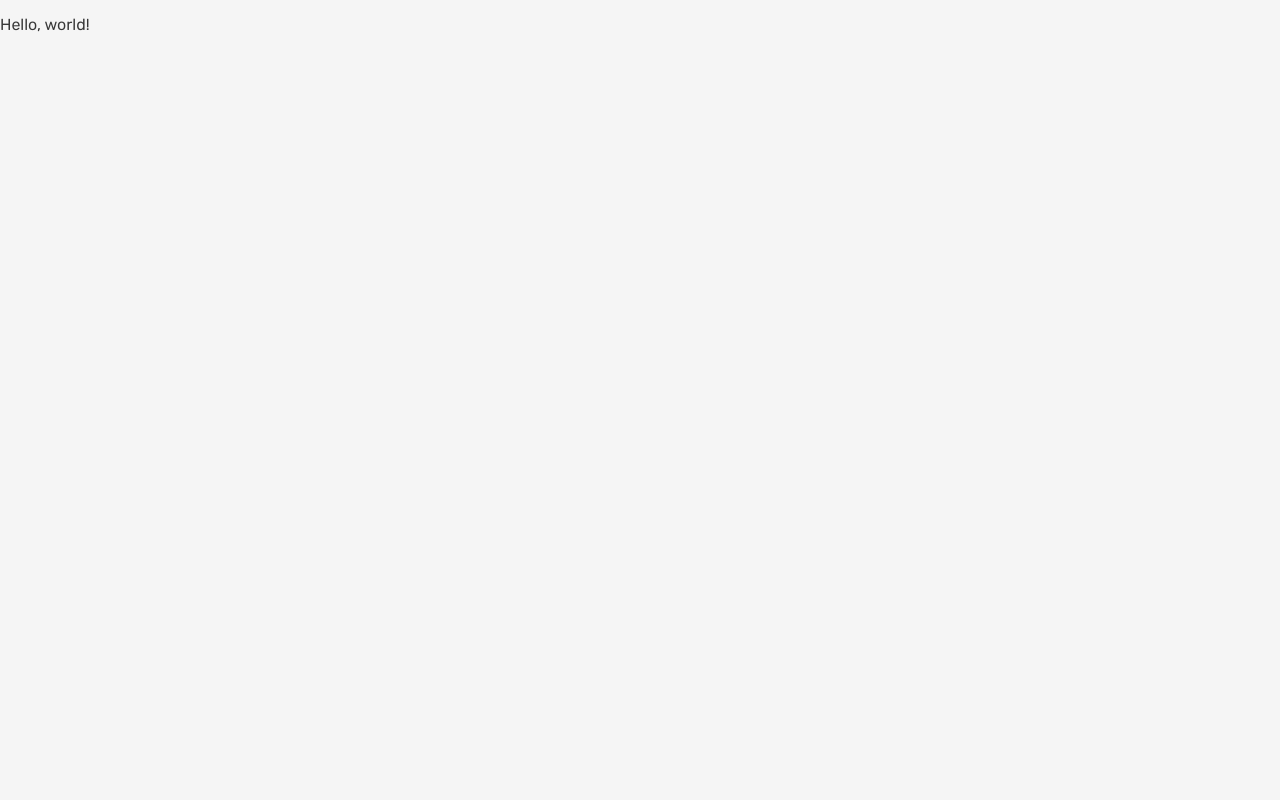
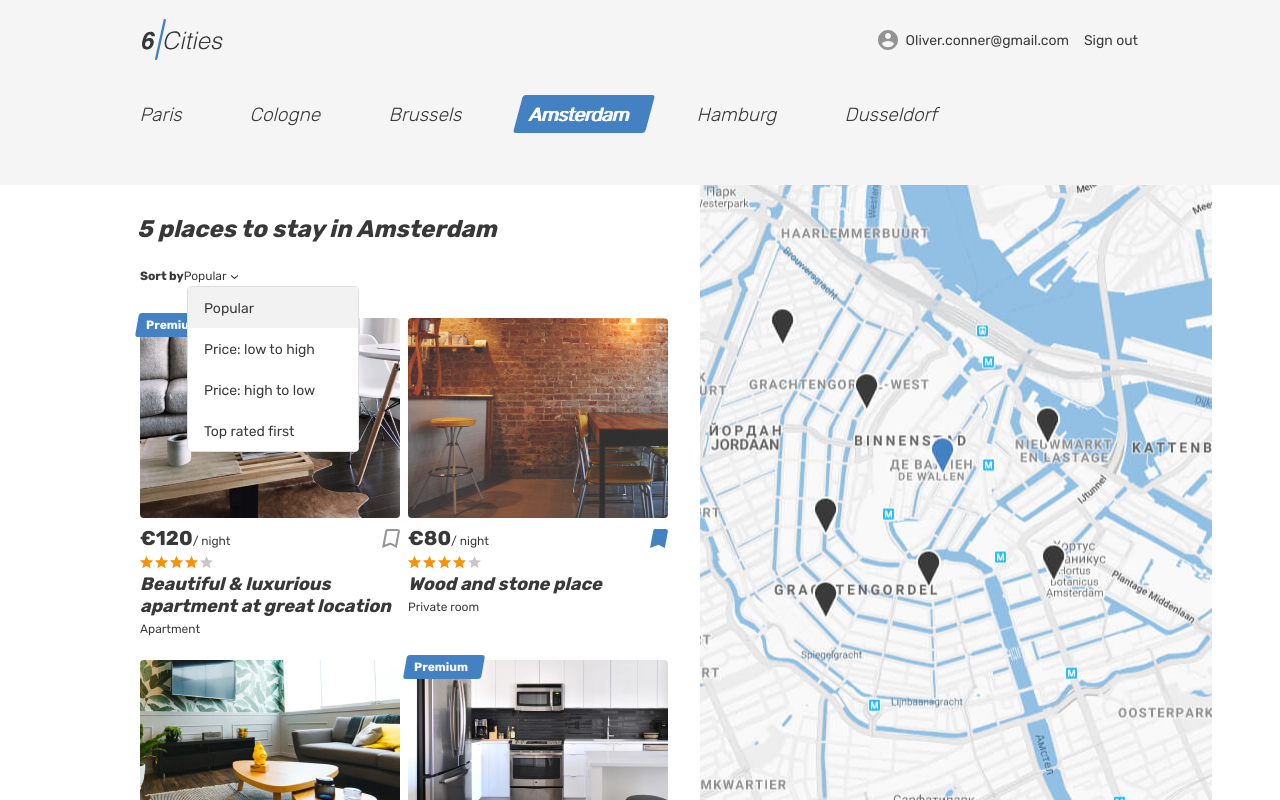
Before and after one commit to kondzerau-ivan/1033347-six-cities-7, a React (Create React App) app in the folder project/: page / in a window 1280 px wide. Built offline with nearby package versions, Linux system fonts and the light colour scheme.

Commit message:
feat: add components and test data

```diff
--- /dev/null
+++ b/project/src/components/App/App.jsx
@@ -0,0 +1,22 @@
+import React from 'react';
+import PropTypes from 'prop-types';
+import Main from '../Main/Main';
+
+export default function App({ housingInfo }) {
+  return <Main housingInfo={ housingInfo } />;
+}
+
+App.propTypes = {
+  housingInfo: PropTypes.arrayOf(
+    PropTypes.shape({
+      id: PropTypes.number.isRequired,
+      image: PropTypes.string.isRequired,
+      isPremium: PropTypes.bool.isRequired,
+      price: PropTypes.number.isRequired,
+      header: PropTypes.string.isRequired,
+      type: PropTypes.string.isRequired,
+      isFavorites: PropTypes.bool.isRequired,
+      rating: PropTypes.number.isRequired,
+    }),
+  ).isRequired,
+};
--- /dev/null
+++ b/project/src/components/Card/Card.jsx
@@ -0,0 +1,81 @@
+import React from 'react';
+import PropTypes from 'prop-types';
+
+export default function Card({ info }) {
+  const {
+    image,
+    isPremium,
+    price,
+    header,
+    type,
+    isFavorites,
+    rating,
+  } = info;
+
+  return (
+    <article className="cities__place-card place-card">
+      {isPremium ?
+        (
+          <div className="place-card__mark">
+            <span>Premium</span>
+          </div>
+        )
+        : ''}
+      <div className="cities__image-wrapper place-card__image-wrapper">
+        <a href="/#">
+          <img
+            className="place-card__image"
+            src={image}
+            width="260"
+            height="200"
+            alt="Place card"
+          />
+        </a>
+      </div>
+      <div className="place-card__info">
+        <div className="place-card__price-wrapper">
+          <div className="place-card__price">
+            <b className="place-card__price-value">&euro;{price}</b>
+            <span className="place-card__price-text">&#47;&nbsp;night</span>
+          </div>
+          <button className={`place-card__bookmark-button ${isFavorites ?
+            'place-card__bookmark-button--active'
+            : ''
+          } button`}
+          type="button"
+          >
+            <svg className="place-card__bookmark-icon" width="18" height="19">
+              <use xlinkHref="#icon-bookmark"></use>
+            </svg>
+            <span className="visually-hidden">To bookmarks</span>
+          </button>
+        </div>
+        <div className="place-card__rating rating">
+          <div className="place-card__stars rating__stars">
+            <span style={{ width: `${rating * 20}%` }}></span>
+            <span className="visually-hidden">Rating</span>
+          </div>
+        </div>
+        <h2 className="place-card__name">
+          <a href="/#">{header}</a>
+        </h2>
+        <p className="place-card__type">{type}</p>
+      </div>
+    </article>
+  );
+}
+
+Card.propTypes = {
+  info: PropTypes.arrayOf(
+    PropTypes.shape({
+      id: PropTypes.number.isRequired,
+      image: PropTypes.string.isRequired,
+      isPremium: PropTypes.bool.isRequired,
+      price: PropTypes.number.isRequired,
+      header: PropTypes.string.isRequired,
+      type: PropTypes.string.isRequired,
+      isFavorites: PropTypes.bool.isRequired,
+      rating: PropTypes.number.isRequired,
+    }),
+  ).isRequired,
+};
--- /dev/null
+++ b/project/src/components/Main/Main.jsx
@@ -0,0 +1,142 @@
+import React from 'react';
+import PropTypes from 'prop-types';
+import Card from '../Card/Card';
+
+export default function Main({ housingInfo }) {
+  return (
+    <div className="page page--gray page--main">
+      <header className="header">
+        <div className="container">
+          <div className="header__wrapper">
+            <div className="header__left">
+              <a className="header__logo-link header__logo-link--active" href="/#">
+                <img
+                  className="header__logo"
+                  src="img/logo.svg"
+                  alt="6 cities logo"
+                  width="81"
+                  height="41"
+                />
+              </a>
+            </div>
+            <nav className="header__nav">
+              <ul className="header__nav-list">
+                <li className="header__nav-item user">
+                  <a
+                    className="header__nav-link header__nav-link--profile"
+                    href="/#"
+                  >
+                    <div className="header__avatar-wrapper user__avatar-wrapper"></div>
+                    <span className="header__user-name user__name">
+                      Oliver.conner@gmail.com
+                    </span>
+                  </a>
+                </li>
+                <li className="header__nav-item">
+                  <a className="header__nav-link" href="/#">
+                    <span className="header__signout">Sign out</span>
+                  </a>
+                </li>
+              </ul>
+            </nav>
+          </div>
+        </div>
+      </header>
+
+      <main className="page__main page__main--index">
+        <h1 className="visually-hidden">Cities</h1>
+        <div className="tabs">
+          <section className="locations container">
+            <ul className="locations__list tabs__list">
+              <li className="locations__item">
+                <a className="locations__item-link tabs__item" href="/#">
+                  <span>Paris</span>
+                </a>
+              </li>
+              <li className="locations__item">
+                <a className="locations__item-link tabs__item" href="/#">
+                  <span>Cologne</span>
+                </a>
+              </li>
+              <li className="locations__item">
+                <a className="locations__item-link tabs__item" href="/#">
+                  <span>Brussels</span>
+                </a>
+              </li>
+              <li className="locations__item">
+                <a className="locations__item-link tabs__item tabs__item--active" href="/#">
+                  <span>Amsterdam</span>
+                </a>
+              </li>
+              <li className="locations__item">
+                <a className="locations__item-link tabs__item" href="/#">
+                  <span>Hamburg</span>
+                </a>
+              </li>
+              <li className="locations__item">
+                <a className="locations__item-link tabs__item" href="/#">
+                  <span>Dusseldorf</span>
+                </a>
+              </li>
+            </ul>
+          </section>
+        </div>
+        <div className="cities">
+          <div className="cities__places-container container">
+            <section className="cities__places places">
+              <h2 className="visually-hidden">Places</h2>
+              <b className="places__found">{housingInfo.length} places to stay in Amsterdam</b>
+              <form className="places__sorting" action="#" method="get">
+                <span className="places__sorting-caption">Sort by</span>
+                <span className="places__sorting-type" tabIndex="0">
+                  Popular
+                  <svg className="places__sorting-arrow" width="7" height="4">
+                    <use xlinkHref="#icon-arrow-select"></use>
+                  </svg>
+                </span>
+                <ul className="places__options places__options--custom places__options--opened">
+                  <li
+                    className="places__option places__option--active"
+                    tabIndex="0"
+                  >
+                    Popular
+                  </li>
+                  <li className="places__option" tabIndex="0">
+                    Price: low to high
+                  </li>
+                  <li className="places__option" tabIndex="0">
+                    Price: high to low
+                  </li>
+                  <li className="places__option" tabIndex="0">
+                    Top rated first
+                  </li>
+                </ul>
+              </form>
+              <div className="cities__places-list places__list tabs__content">
+                {housingInfo.map((infoItem) => <Card key={infoItem.id} info={infoItem} />)}
+              </div>
+            </section>
+            <div className="cities__right-section">
+              <section className="cities__map map"></section>
+            </div>
+          </div>
+        </div>
+      </main>
+    </div>
+  );
+}
+
+Main.propTypes = {
+  housingInfo: PropTypes.arrayOf(
+    PropTypes.shape({
+      id: PropTypes.number.isRequired,
+      image: PropTypes.string.isRequired,
+      isPremium: PropTypes.bool.isRequired,
+      price: PropTypes.number.isRequired,
+      header: PropTypes.string.isRequired,
+      type: PropTypes.string.isRequired,
+      isFavorites: PropTypes.bool.isRequired,
+      rating: PropTypes.number.isRequired,
+    }),
+  ).isRequired,
+};
--- a/project/src/components/app/app.jsx
+++ /dev/null
@@ -1,7 +0,0 @@
-import React from 'react';
-
-function App() {
-  return <p>Hello, world!</p>;
-}
-
-export default App;
--- a/project/src/index.js
+++ b/project/src/index.js
@@ -1,9 +1,62 @@
 import React from 'react';
 import ReactDOM from 'react-dom';
-import App from './components/app/app';
+import App from './components/App/App';
+
+const HOUSING_INFO = [
+  {
+    id: 1,
+    image: 'img/apartment-01.jpg',
+    isPremium: true,
+    price: 120,
+    header: 'Beautiful & luxurious apartment at great location',
+    type: 'Apartment',
+    isFavorites: false,
+    rating: 4,
+  },
+  {
+    id: 2,
+    image: 'img/room.jpg',
+    isPremium: false,
+    price: 80,
+    header: 'Wood and stone place',
+    type: 'Private room',
+    isFavorites: true,
+    rating: 4,
+  },
+  {
+    id: 3,
+    image: 'img/apartment-02.jpg',
+    isPremium: false,
+    price: 132,
+    header: 'Canal View Prinsengracht',
+    type: 'Apartment',
+    isFavorites: false,
+    rating: 4,
+  },
+  {
+    id: 4,
+    image: 'img/apartment-03.jpg',
+    isPremium: true,
+    price: 180,
+    header: 'Nice, cozy, warm big bed apartment',
+    type: 'Apartment',
+    isFavorites: false,
+    rating: 5,
+  },
+  {
+    id: 5,
+    image: 'img/room.jpg',
+    isPremium: false,
+    price: 80,
+    header: 'Wood and stone place',
+    type: 'Private room',
+    isFavorites: true,
+    rating: 4,
+  },
+];
 
 ReactDOM.render(
   <React.StrictMode>
-    <App />
+    <App housingInfo={ HOUSING_INFO } />
   </React.StrictMode>,
   document.getElementById('root'));
```
Also changed, not shown: 1 other file (tests, documents, lock files or other folders).
